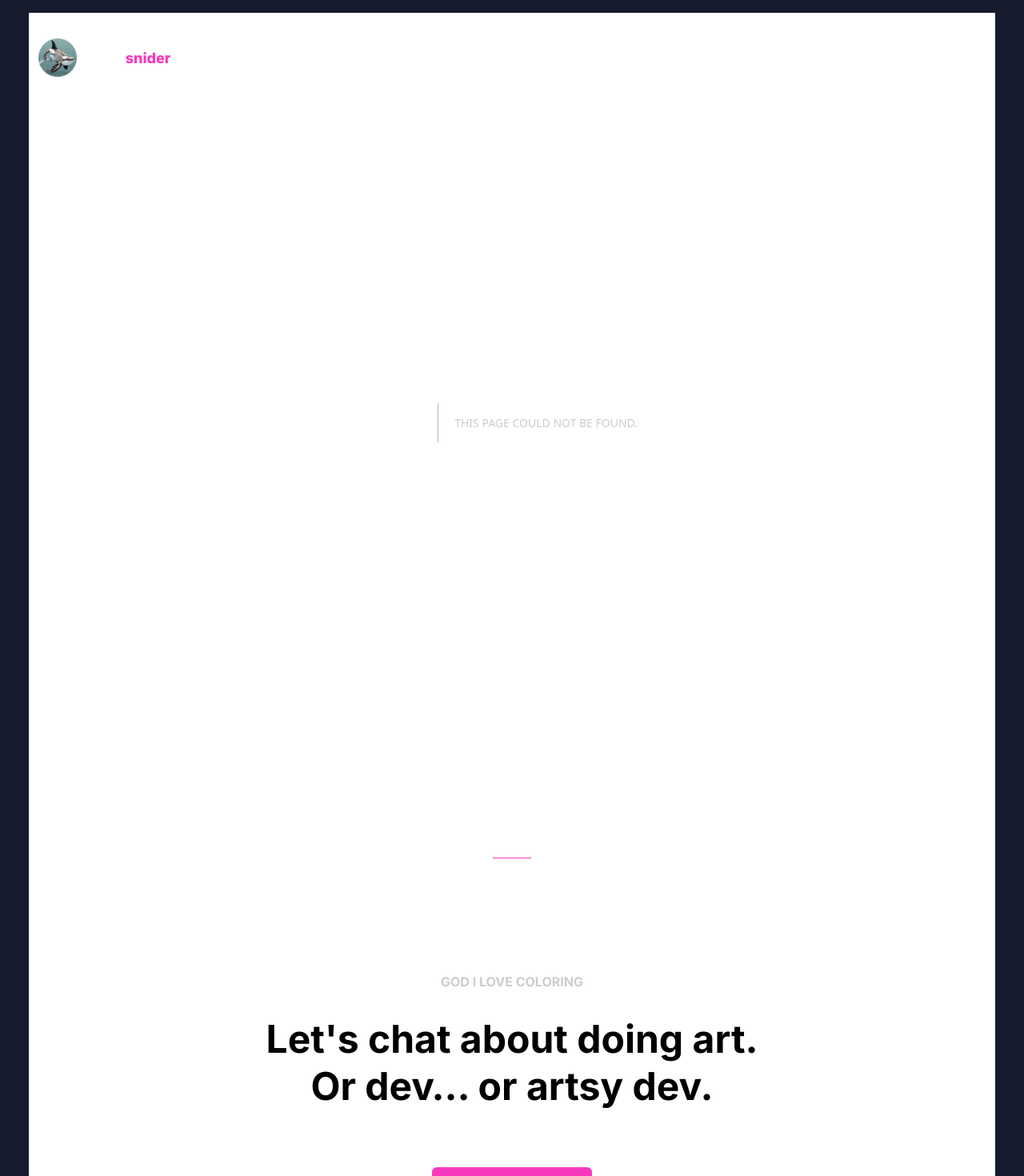
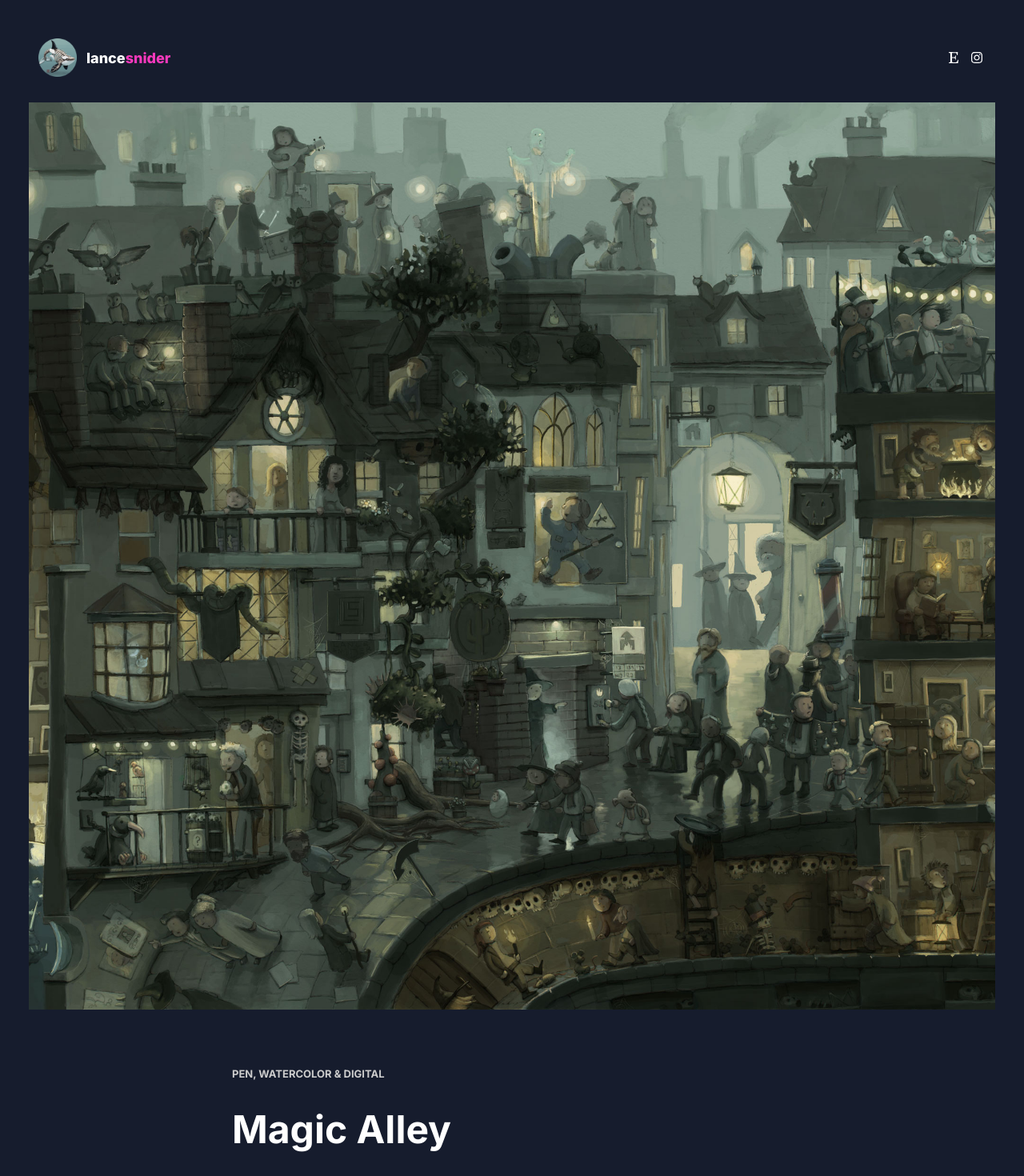
Before and after one commit to lancesnider/lance-snider, a Next.js app: page /magic-alley in a window 1280 px wide. Before the commit this address had no page. Shown: the top 1470 px of the page at 80% size. Built offline with nearby package versions, Linux system fonts and the light colour scheme.

Commit message:
Rename Vertic to Magic Alley

```diff
--- a/src/app/vertic-alley/page.tsx
+++ b/src/app/magic-alley/page.tsx
@@ -7,8 +7,8 @@ import image from '@/assets/art/verticAlley.jpg'
 export default function Page() {
   return (
     <div>
-      <Image image={image} alt='Vertic Alley' />
-      <Details subheading='Pen, watercolor & digital' heading='Vertical Alley'>
+      <Image image={image} alt='Magic Alley' />
+      <Details subheading='Pen, watercolor & digital' heading='Magic Alley'>
         <p>
           One more from the magical world to go with my{' '}
           <Link href='/hogwarts'>Magical Castle</Link> cross section.
```
Also changed, not shown: src/utils/images.ts (+4 -4 lines).
